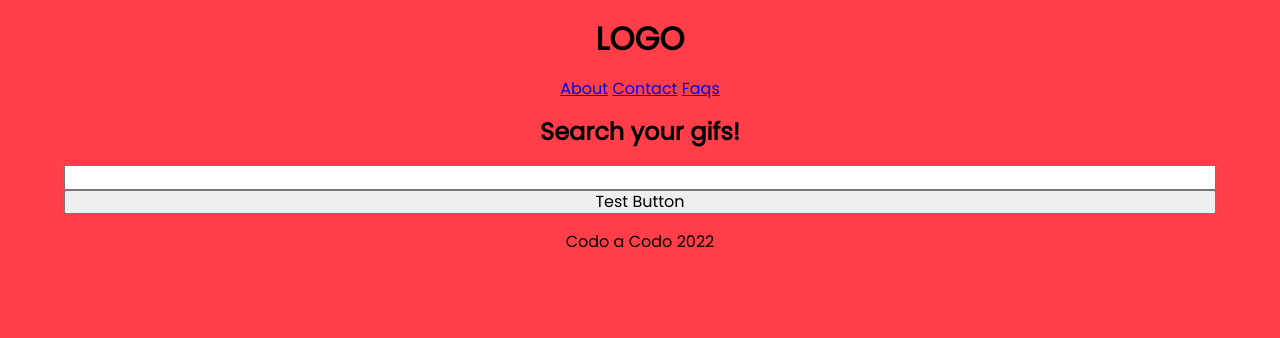
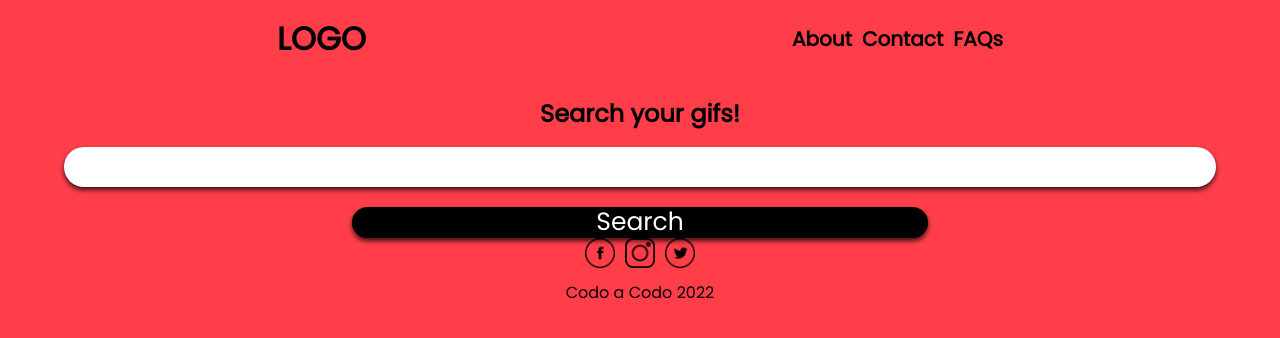
Before and after one commit to DezXXII/CodoACodoProyectoOctubre, a plain HTML site: page index.html in a window 1280 px wide. Drawn offline with Linux system fonts and the light colour scheme; no server answers.

Commit message:
Worked on responsive design

```diff
--- a/index.css
+++ b/index.css
@@ -26,13 +26,23 @@ header {
 }
 
 nav {
+    display: flex;
     flex-direction: column;
+    gap: 10px;
+}
+
+nav a {
+    text-decoration: none;
+    color: black;
+    font-size: 20px;
+    font-weight: bold;
 }
 
 /** Search Section **/
 
 .search {
     text-align: center;
+    margin: 0 auto;
 }
 
 .search-div {
@@ -40,11 +50,36 @@ nav {
     flex-direction: column;
 }
 
+input {
+    border-radius: 20px;
+    height: 40px;
+    padding: 20px;
+    font-size: 20px;
+    margin-bottom: 20px;
+    border: none;
+    -webkit-box-shadow: 0px 3px 5px 0px rgba(0,0,0,0.75);
+    -moz-box-shadow: 0px 3px 5px 0px rgba(0,0,0,0.75);
+    box-shadow: 0px 3px 5px 0px rgba(0,0,0,0.75);
+}
+
+button {
+    border-radius: 20px;
+    margin: 0 auto;
+    width: 50%;
+    border: none;
+    color: white;
+    background-color: black;
+    font-size: 25px;
+    -webkit-box-shadow: 0px 3px 5px 0px rgba(0,0,0,0.75);
+    -moz-box-shadow: 0px 3px 5px 0px rgba(0,0,0,0.75);
+    box-shadow: 0px 3px 5px 0px rgba(0,0,0,0.75);
+}
+
 /** Gifs Section **/
 
 .gif-container {
-    width: 260px;
-    height: auto;
+    max-width: 260px;
+    max-height: 375px;
     margin: 50px auto;
     text-align: center;
     border: 3px solid black;
@@ -52,13 +87,53 @@ nav {
 }
 
 .gif-container img {
+    width: 100%;
+    height: 100%;
+    max-width: 100%;
+    max-height: 100%;
+    border-radius: 9px;
+}
+
+.img-container {
     width: 253px;
     height: 240px;
-    border-radius: 9px;
 }
 
 /** Footer Section **/
 
 footer {
+    display: flex;
+    flex-direction: column;
     text-align: center;
 }
+
+footer img {
+    width: 30px;
+}
+
+.footer-images {
+    display: flex;
+    justify-content: center;
+    gap: 10px;
+}
+
+@media (min-width: 768px) {
+
+    /** Header **/
+
+    header {
+        flex-direction: row;
+        align-items: center;
+    }
+
+    nav {
+        flex-direction: row;
+    }
+
+    /** Gifs Section **/
+
+    .gifs-container {
+        display: grid;
+        grid-template-columns: 50% 50%;
+    }
+}
--- a/index.html
+++ b/index.html
@@ -15,7 +15,7 @@
             <nav>
                 <a href="about.html">About</a>
                 <a href="contact.html">Contact</a>
-                <a href="faqs.html">Faqs</a>
+                <a href="faqs.html">FAQs</a>
             </nav>
         </header>
 
@@ -23,7 +23,7 @@
             <h2>Search your gifs!</h2>
             <div class="search-div">
                 <input id="category-input" type="text">
-                <button id="testBtn">Test Button</button>
+                <button id="testBtn">Search</button>
             </div>
         </div>
 
@@ -31,14 +31,13 @@
 
         </section>
 
-        <div class="socials">
-            <img src="" alt="">
-            <img src="" alt="">
-            <img src="" alt="">
-        </div>
-
         <footer>
-            Codo a Codo 2022
+            <div class="footer-images">
+                <img src="./src/images/facebook.png" alt="facebook logo">
+                <img src="./src/images/instagram.png" alt="instagram logo">
+                <img src="./src/images/twitter.png" alt="twitter logo">
+            </div>
+            <p>Codo a Codo 2022</p>
         </footer>
 
     </div>
--- a/scripts.js
+++ b/scripts.js
@@ -6,17 +6,21 @@ window.onload = function() {
 
 async function fetchGifs() {
 
-    await fetch(`https://api.giphy.com/v1/gifs/trending?api_key=${APIKEY}&limit=5`)
+    await fetch(`https://api.giphy.com/v1/gifs/trending?api_key=${APIKEY}&limit=14`)
     .then(res => res.json())
     .then(res => {
         console.log(res.data);
-        for(let i = 0; i < 5; i++) {
+        for(let i = 0; i < 14; i++) {
+
             let gifContainer = document.createElement("div");
             let gifTitle = document.createElement("h2");
             let gifImg = document.createElement("img");
+
             gifImg.src = res.data[i].images.downsized.url;
             gifTitle.textContent = res.data[i].title;
+
             gifContainer.classList.add("gif-container");
+
             gifContainer.appendChild(gifTitle);
             gifContainer.appendChild(gifImg);
             gifsContainer.appendChild(gifContainer);
@@ -30,17 +34,21 @@ const gifsContainer = document.querySelector(".gifs-container");
 
 async function fetchGifsByCategory(category) {
 
-    await fetch(`https://api.giphy.com/v1/gifs/search?api_key=${APIKEY}&limit=5&q=${category}`)
+    await fetch(`https://api.giphy.com/v1/gifs/search?api_key=${APIKEY}&limit=14&q=${category}`)
     .then(res => res.json())
     .then(res => {
         console.log(res);
-        for(let i = 0; i < 5; i++) {
+        for(let i = 0; i < 14; i++) {
+
             let gifContainer = document.createElement("div");
             let gifTitle = document.createElement("h2");
             let gifImg = document.createElement("img");
+
             gifImg.src = res.data[i].images.downsized.url;
             gifTitle.textContent = res.data[i].title;
+
             gifContainer.classList.add("gif-container");
+
             gifContainer.appendChild(gifTitle);
             gifContainer.appendChild(gifImg);
             gifsContainer.appendChild(gifContainer);
```
Also changed, not shown: src/images/facebook.png (added), src/images/instagram.png (added), src/images/twitter.png (added).
